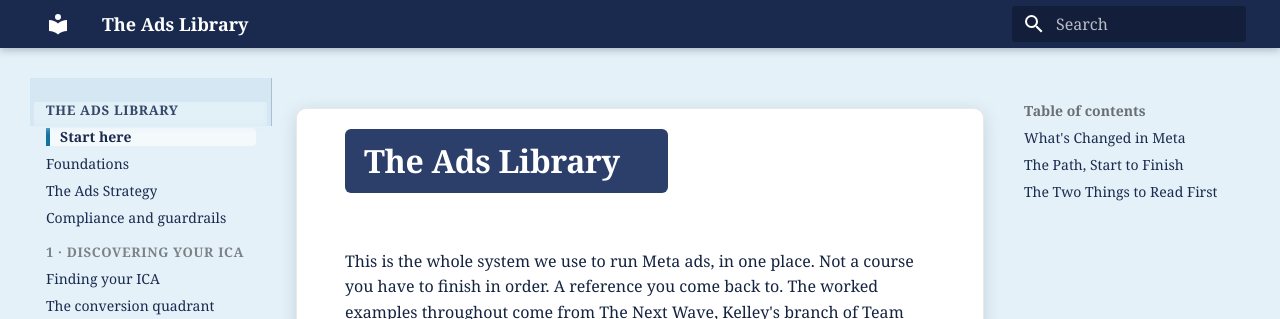
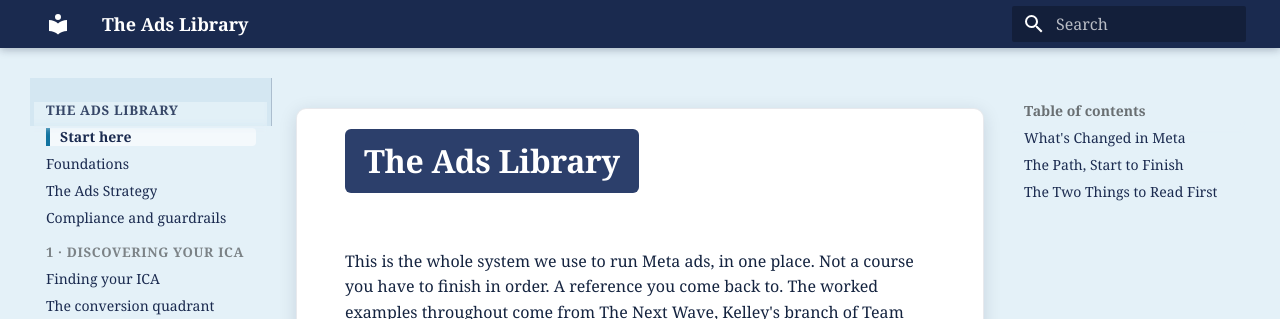
Before and after one commit to coogankelley/ads-library, an MkDocs documentation site: the page built from docs/index.md, in a window 1280 px wide. Shown: the top 319 px of the page. Built offline with MkDocs 1.6.1 and Material for MkDocs 9.7.7, drawn with Linux system fonts in a browser that asks for light colours.

Commit message:
Hide the H1 permalink anchor so it can't wrap into an empty navy line
With the inline-block H1 the trailing permalink (¶) wrapped to a second
line on narrow screens, painting an empty highlighted line under the
page title. Page titles don't need an anchor, so hide it. Cache-bust to
brand-v5.css so devices fetch the change.

Co-Authored-By: Claude Opus 4.8 <noreply@anthropic.com>

```diff
--- a/docs/stylesheets/brand-v4.css
+++ b/docs/stylesheets/brand-v5.css
@@ -113,6 +113,12 @@ input,
      empty space (most visible on mobile, where there's no white card). */
   display: inline-block;
 }
+/* The permalink anchor (¶) trails the title. Once the box hugs the text it
+   can wrap to a second line, painting an empty navy line under the title.
+   A page title needs no anchor, so drop it from the h1. */
+.md-typeset h1 .headerlink {
+  display: none;
+}
 .md-typeset h2 {
   font-weight: 700;
   background-color: rgba(18, 115, 160, 0.22); /* soft teal tint, more present */
--- a/mkdocs.yml
+++ b/mkdocs.yml
@@ -65,7 +65,7 @@ plugins:
   - search
 
 extra_css:
-  - stylesheets/brand-v4.css
+  - stylesheets/brand-v5.css
 
 extra:
   generator: false
```
